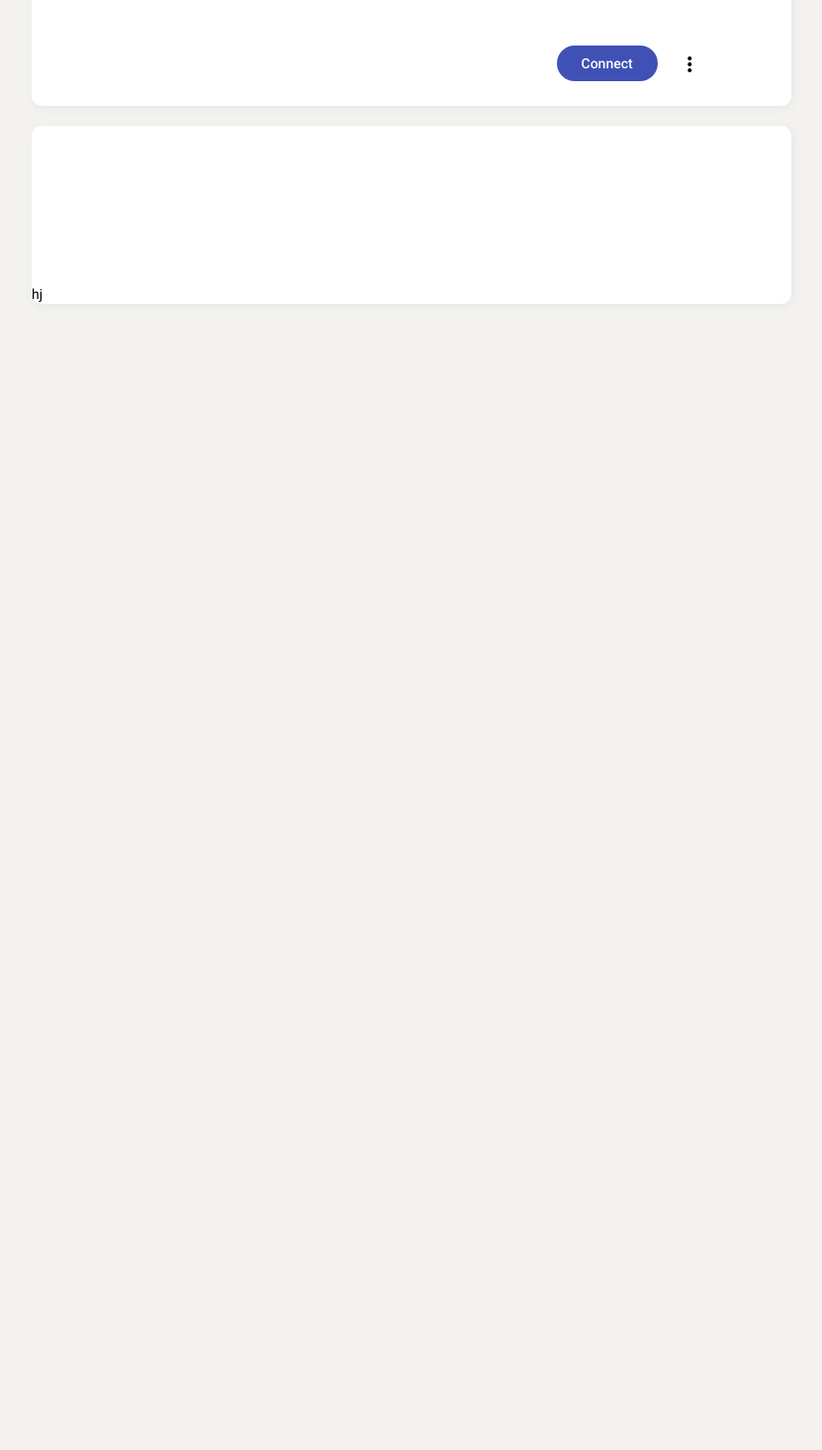
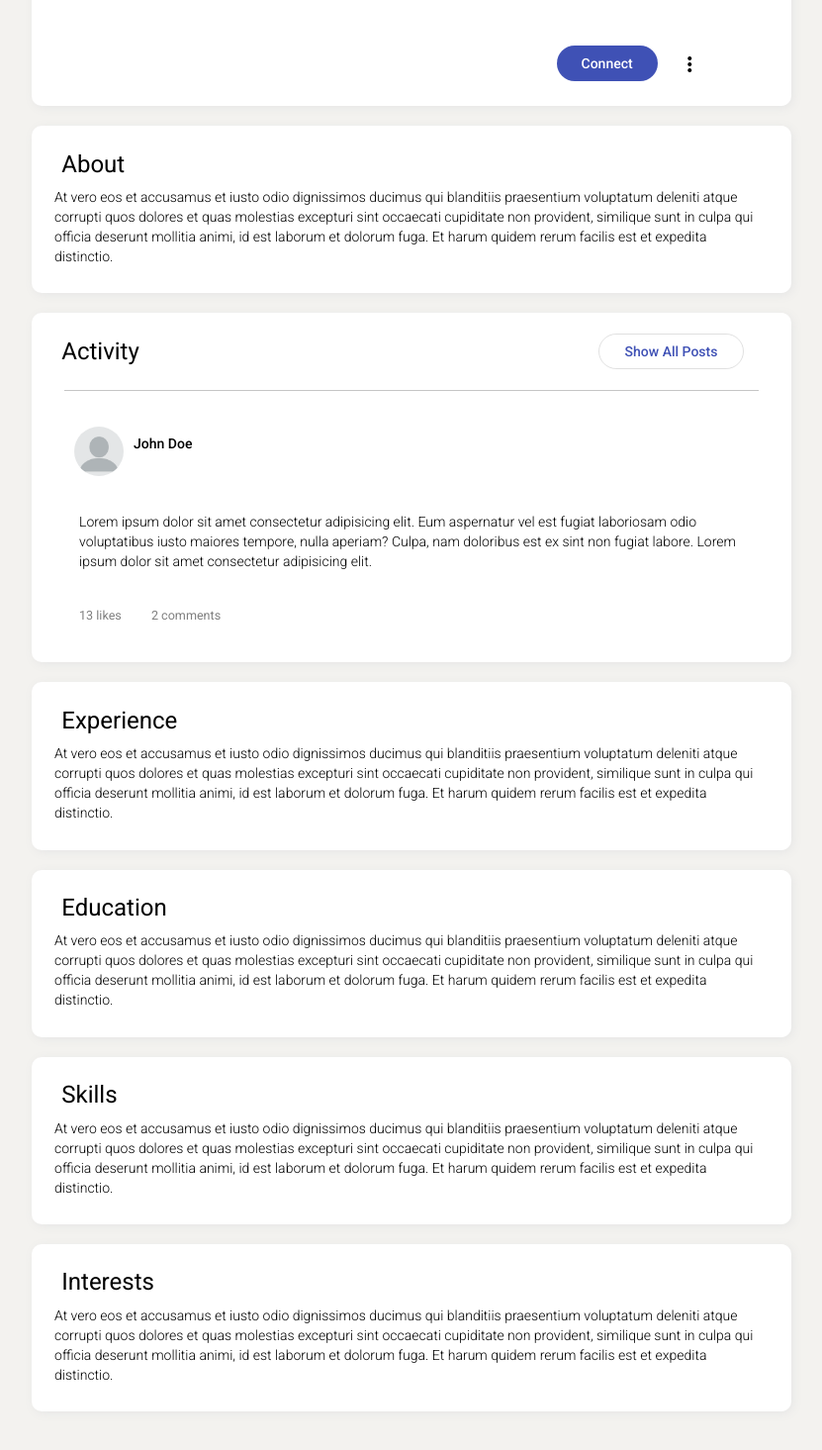
Before and after one commit to XWS-DISLINKT/client-web-app, an Angular app in the folder dislinkt-client/: page /profile/id in a window 1280 px wide. Shown: the part 457-1922 px from the top of the page at 99% size, without its empty margins (224-1055 px from the left). Before the commit the page ends 804 px from the top, so only its background shows below. Built offline with nearby package versions, Linux system fonts and the light colour scheme.

Commit message:
feat(04): add activity card to profile

```diff
--- a/dislinkt-client/src/app/component/profile/profile.component.css
+++ b/dislinkt-client/src/app/component/profile/profile.component.css
@@ -64,3 +64,149 @@ button {
   .example-spacer {
     flex: 1 1 auto;
   }
+
+  .feed {
+    flex: 0.5;
+    margin: auto;
+    margin-top: 30px;
+    width: 40%;
+    padding: 10px;
+}
+
+.feed-input-container {
+    background-color: white;
+    padding: 10px;
+    padding-bottom: 5px;
+    border-radius: 10px;
+    margin-bottom: 5px;
+}
+
+.feed-input {
+    border: 1px solid lightgray;
+    border-radius: 30px;
+    display: flex;
+    padding: 10px;
+    color: gray;
+    padding-left: 15px;
+}
+
+.comments {
+    width: 95%;
+    margin: auto;
+    padding: auto;
+}
+
+.feed-input > form {
+    display: flex;
+    width: 100%;
+}
+
+.feed-input > form > input {
+    border: none;
+    flex: 1;
+    margin-left: 10px;
+    outline-width: 0;
+    font-weight: 600;
+}
+
+.feed-input > form > button{
+    display: none;
+}
+
+.feed-input-options{
+    display:flex;
+    justify-content: space-evenly;
+}
+
+hr {
+    margin-block-start: 16px;
+    margin-block-end: 16px;
+
+}
+
+@media screen and (max-width: 750px) {
+    .feed-input-options {
+
+        font-size: 13px;
+    }
+
+}
+
+.input-options {
+    display: flex;
+    align-items: center;
+    margin-top: 10px;
+    color: rgb(44, 131, 165);
+    padding: 8px;
+}
+
+.input-options:hover {
+    background-color: white;
+    border-radius: 10px;
+}
+
+.input-options > h4 {
+    margin-left: 7px;
+    margin-top: 16px;
+    cursor: pointer;
+}
+
+.profile-picture {
+    border-radius: 100px;
+    width: 50px;
+    height: 50px;
+}
+
+.picture-name {
+    clear: left;
+    margin: auto;
+    padding: 10px;
+}
+
+.profile-pic {
+    float: left;
+    margin-right: 10px;
+    margin-bottom: 20px;
+}
+
+.name-surname {
+    margin: auto;
+    padding: 7px;
+    font-weight: 500;
+}
+
+.post-text {
+    padding: 15px;
+    padding-top: 2px;
+    margin: auto;
+    font-weight: 300;
+}
+
+.like-button {
+    box-shadow: none;
+    margin-left: 3px;
+}
+
+.like-button:hover {
+    color: rgb(45, 127, 160);
+}
+
+.line {
+    width: 97%;
+}
+
+.post-info {
+    font-size: 0.9em;
+    color: gray;
+    margin-right: 15px;
+}
+
+.comment {
+    float: left;
+    margin-left: 15px;
+}
+
+.likes {
+    float: left;
+    margin-left: 15px;
+}
--- a/dislinkt-client/src/app/component/profile/profile.component.html
+++ b/dislinkt-client/src/app/component/profile/profile.component.html
@@ -9,7 +9,7 @@
         <div class="flex-container">
             <div class="flex-item-left">
                 <h1 style="margin-top: 5%; font-size: 30px; font-weight: 400;">
-                    Name Surname
+                    John Doe
                 </h1>
                 <p style="font-weight: 300;">
                     Java Developer at SomeCompany, Belgrade
@@ -28,12 +28,13 @@
                     <mat-icon style="font-size: 34px; ">notifications</mat-icon>
                 </button>
                 <h3 style="margin-top: 20%; font-size: 18px; font-weight: 400;">Contact Info</h3>
-                <p>E-mail: <span style="font-weight: 300; margin-left: 5%;">someuser@gmail.com</span></p>
+                <p>E-mail: <span style="font-weight: 300; margin-left: 5%;">johndoe@gmail.com</span></p>
                 <p>Phone number:<span style="font-weight: 300; margin-left: 5%;">+381625563743</span></p>
             </div>
             <div style="width: 100%;">
                 <div style="float: right; width: 250px;">
-                <button mat-flat-button color="primary" style="margin-inline:5%; margin-bottom: 10%; margin-top: 5%; padding-inline: 10%;">Connect
+                    <button mat-flat-button color="primary"
+                        style="margin-inline:5%; margin-bottom: 10%; margin-top: 5%; padding-inline: 10%;">Connect
                     </button>
                     <button mat-icon-button [matMenuTriggerFor]="menu" aria-label="Example icon-button with a menu">
                         <mat-icon>more_vert</mat-icon>
@@ -53,8 +54,82 @@
     </div>
 
     <br>
-    <div class="profiles-container">
-        <br> <br><br> <br><br> <br><br> <br>hj
+    <div class="profiles-container flex-container" style="padding: 2%; padding-inline: 3%;">
+        <h2 style="margin: 1%; font-size: 24px; font-weight: 400;">About</h2>
+        <p style="font-weight: 300;">
+            At vero eos et accusamus et iusto odio dignissimos ducimus qui blanditiis praesentium voluptatum deleniti
+            atque corrupti quos dolores et quas molestias excepturi sint occaecati cupiditate non provident, similique
+            sunt in culpa qui officia deserunt mollitia animi, id est laborum et dolorum fuga. Et harum quidem rerum
+            facilis est et expedita distinctio.
+        </p>
     </div>
-    <br><br>
+
+    <br>
+    <div class="profiles-container flex-container" style=" width:100%; padding: 2%; padding-inline: 3%;">
+        <h2 style="margin: 1%; font-size: 24px; font-weight: 400; width:28%;">Activity</h2>
+        <div style="width:70%">
+            <button mat-stroked-button color="primary"
+                style="float: right; margin-inline:5%;padding-inline: 5%; margin-top:1%">Show All Posts
+            </button>
         </div>
+
+        <hr color="#c5c5c5" size="1" class="line">
+        <div class="feed-input-container">
+            <div class="picture-name">
+                <p class="profile-pic">
+                    <img src="../../../assets/images/profile-picture.png" class="profile-picture" />
+                </p>
+                <p class="name-surname">John Doe</p>
+            </div> <br> <br>
+            <p class="post-text">Lorem ipsum dolor sit amet consectetur adipisicing elit. Eum aspernatur vel est fugiat laboriosam odio voluptatibus iusto maiores tempore, nulla aperiam?
+                Culpa, nam doloribus est ex sint non fugiat labore. Lorem ipsum dolor sit amet consectetur adipisicing elit. </p> <br>
+            <p class="post-info likes">13 likes</p>
+            <p class="post-info comment">2 comments</p>
+        </div>
+    </div>
+
+    <br>
+    <div class="profiles-container flex-container" style="padding: 2%; padding-inline: 3%;">
+        <h2 style="margin: 1%; font-size: 24px; font-weight: 400;">Experience</h2>
+        <p style="font-weight: 300;">
+            At vero eos et accusamus et iusto odio dignissimos ducimus qui blanditiis praesentium voluptatum deleniti
+            atque corrupti quos dolores et quas molestias excepturi sint occaecati cupiditate non provident, similique
+            sunt in culpa qui officia deserunt mollitia animi, id est laborum et dolorum fuga. Et harum quidem rerum
+            facilis est et expedita distinctio.
+        </p>
+    </div>
+
+    <br>
+    <div class="profiles-container flex-container" style="padding: 2%; padding-inline: 3%;">
+        <h2 style="margin: 1%; font-size: 24px; font-weight: 400;">Education</h2>
+        <p style="font-weight: 300;">
+            At vero eos et accusamus et iusto odio dignissimos ducimus qui blanditiis praesentium voluptatum deleniti
+            atque corrupti quos dolores et quas molestias excepturi sint occaecati cupiditate non provident, similique
+            sunt in culpa qui officia deserunt mollitia animi, id est laborum et dolorum fuga. Et harum quidem rerum
+            facilis est et expedita distinctio.
+        </p>
+    </div>
+
+    <br>
+    <div class="profiles-container flex-container" style="padding: 2%; padding-inline: 3%;">
+        <h2 style="margin: 1%; font-size: 24px; font-weight: 400;">Skills</h2>
+        <p style="font-weight: 300;">
+            At vero eos et accusamus et iusto odio dignissimos ducimus qui blanditiis praesentium voluptatum deleniti
+            atque corrupti quos dolores et quas molestias excepturi sint occaecati cupiditate non provident, similique
+            sunt in culpa qui officia deserunt mollitia animi, id est laborum et dolorum fuga. Et harum quidem rerum
+            facilis est et expedita distinctio.
+        </p>
+    </div>
+
+    <br>
+    <div class="profiles-container flex-container" style="padding: 2%; padding-inline: 3%;">
+        <h2 style="margin: 1%; font-size: 24px; font-weight: 400;">Interests</h2>
+        <p style="font-weight: 300;">
+            At vero eos et accusamus et iusto odio dignissimos ducimus qui blanditiis praesentium voluptatum deleniti
+            atque corrupti quos dolores et quas molestias excepturi sint occaecati cupiditate non provident, similique
+            sunt in culpa qui officia deserunt mollitia animi, id est laborum et dolorum fuga. Et harum quidem rerum
+            facilis est et expedita distinctio.
+        </p>
+    </div>
+    <br><br><br>
+</div>
```
Lines whose indentation alone changed are shown as unchanged.
